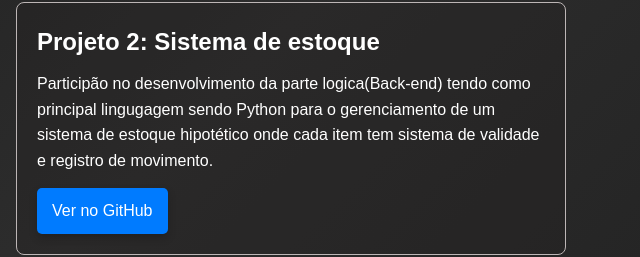
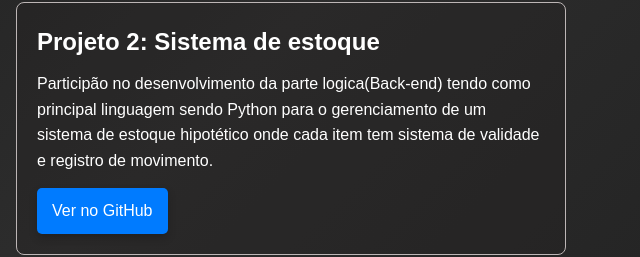
Before and after one commit to bababoey761/portfolio, a plain HTML site: page index.html in a window 1280 px wide. Shown: the part 892-1149 px from the top of the page, 634-1274 px from the left. Drawn offline with Linux system fonts and the light colour scheme.

Commit message:
Update index.html

```diff
--- a/index.html
+++ b/index.html
@@ -43,7 +43,7 @@
                 </article>
                 <article class="projeto-card">
                     <h3>Projeto 2: Sistema de estoque</h3>
-                    <p>Participão no desenvolvimento da parte logica(Back-end) tendo como principal lingugagem sendo Python para o gerenciamento de um sistema de estoque hipotético onde cada item tem sistema de validade e registro de movimento.                             </p>
+                    <p>Participão no desenvolvimento da parte logica(Back-end) tendo como principal linguagem sendo Python para o gerenciamento de um sistema de estoque hipotético onde cada item tem sistema de validade e registro de movimento.                             </p>
                     <a href="https://github.com/MarcoBittencourt/Sistema-de-estoque" target="_blank" class="botao-link">Ver no GitHub</a>
                 </article>
             </div>
```
